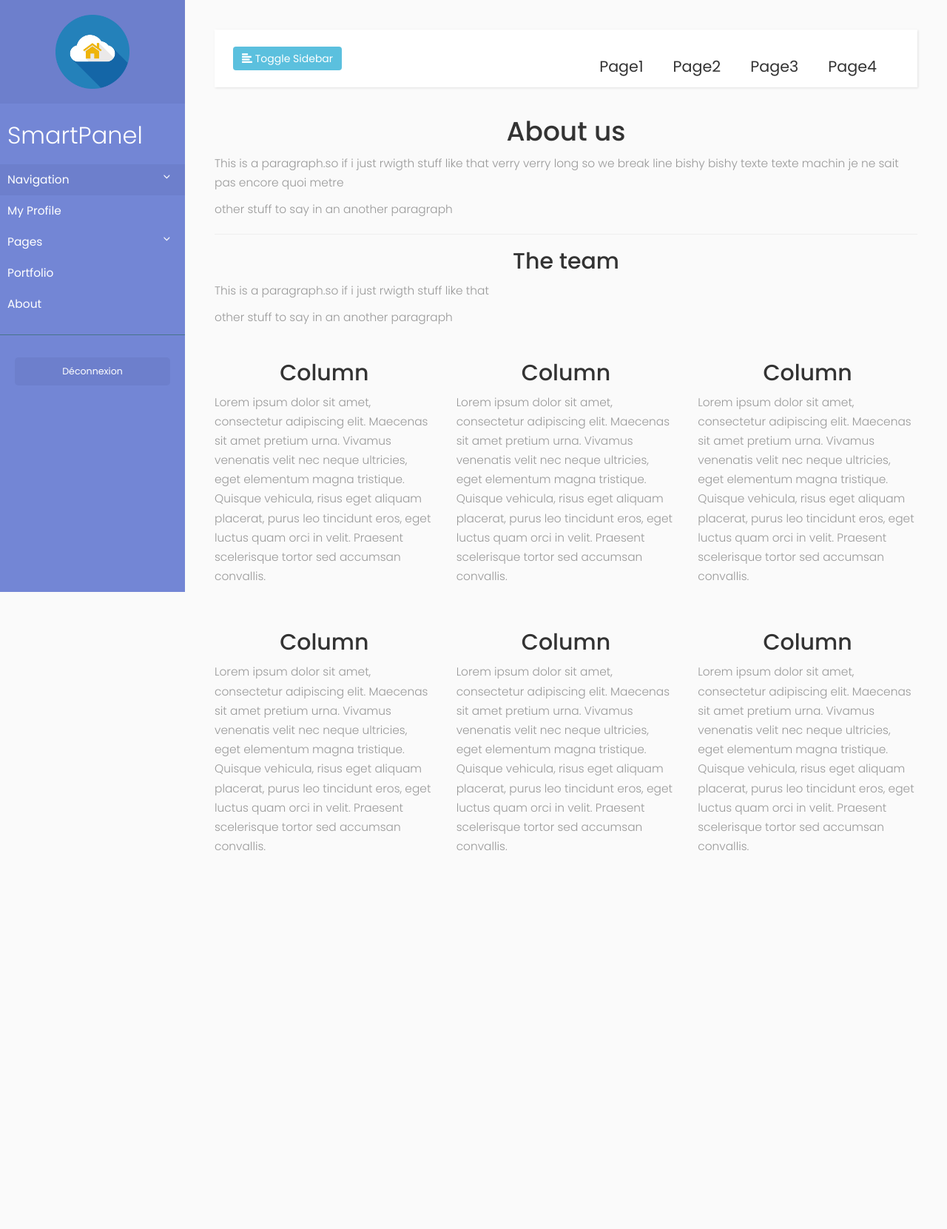
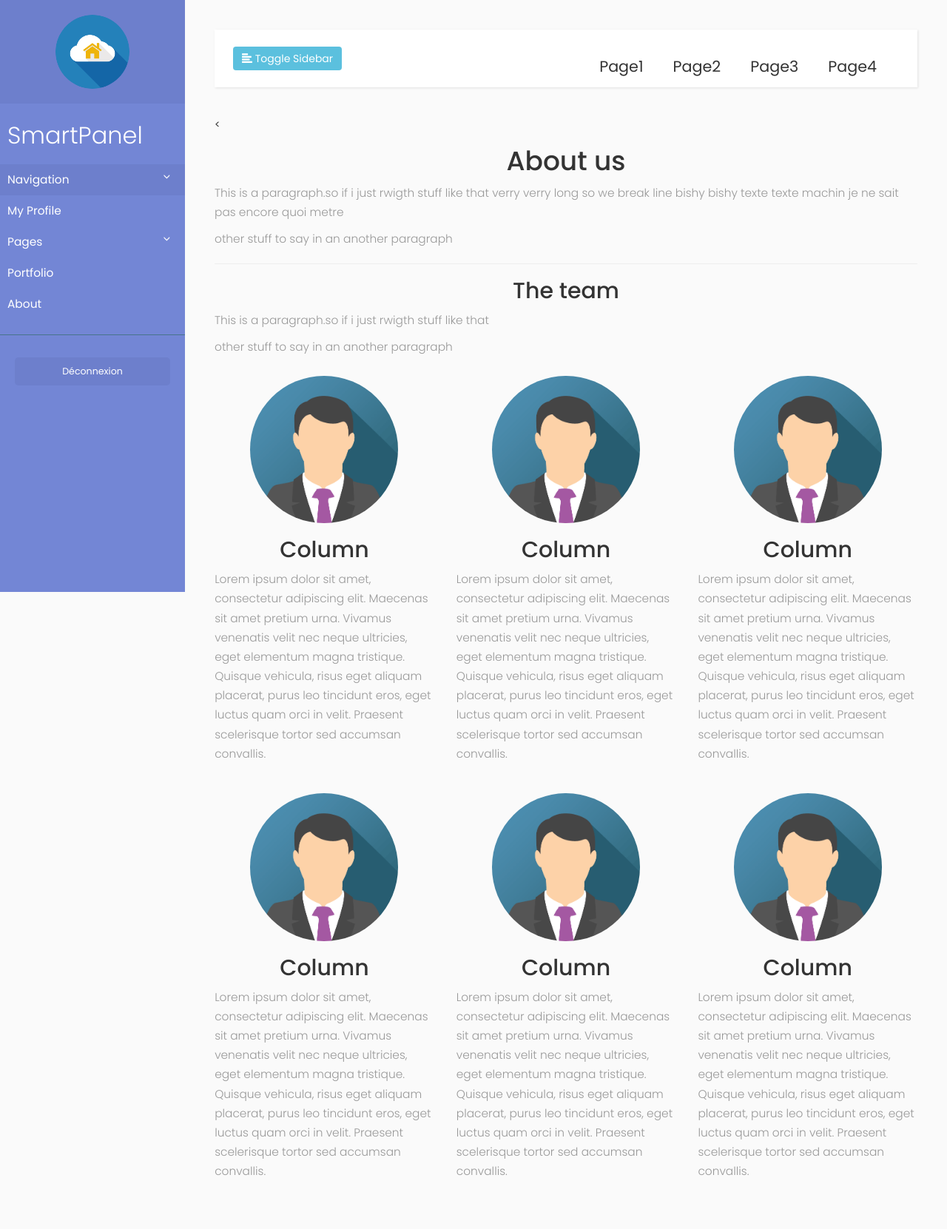
Before and after one commit to paul-arthurthiery/app-it, a PHP site: template Vue/about.php in a window 1280 px wide. Shown: the whole page at 74% size. Before the commit the page ends 1149 px from the top, so only its background shows below. Run offline with PHP 8.4, Linux system fonts and the light colour scheme; the template is opened without the code that fills it, so the values that code supplies are empty; some libraries are stand-ins or nearby versions.

Commit message:
about avec des images de profiles
hehe

```diff
--- a/Vue/about.php
+++ b/Vue/about.php
@@ -3,6 +3,7 @@
 $contenu = '
 
 
+<
 <!DOCTYPE html>
 <html>
   <head>
@@ -10,6 +11,13 @@ $contenu = '
 <meta name="viewport" content="width=device-width, initial-scale=1">
 
     <style>
+    img {
+    border-radius: 50%;
+    display: block;
+    margin: 0 auto;
+}
+
+
     h1 {
     text-align: center;
 }
@@ -55,7 +63,7 @@ body {
 
 /* Create three equal columns that floats next to each other */
 .column {
-    float: left;
+    float: right;
     width: 33.33%;
     padding: 15px;
 }
@@ -80,7 +88,7 @@ body {
 
   <body>
 
-	<h1 class="titre" >About us </h1>
+  <h1 class="titre" >About us</h1>
   <p>This is a paragraph.so if i just rwigth stuff like that verry verry long  so we break line bishy bishy texte texte machin je ne sait pas encore quoi metre
 
   </p>
@@ -98,26 +106,32 @@ body {
 
 <div class="row">
   <div class="column">
+    <img src="img_avatar.png" alt="Avatar" style="width:200px" align="middle">
     <h2>Column</h2>
     <p>Lorem ipsum dolor sit amet, consectetur adipiscing elit. Maecenas sit amet pretium urna. Vivamus venenatis velit nec neque ultricies, eget elementum magna tristique. Quisque vehicula, risus eget aliquam placerat, purus leo tincidunt eros, eget luctus quam orci in velit. Praesent scelerisque tortor sed accumsan convallis.</p>
   </div>
   <div class="column">
+    <img src="img_avatar.png" alt="Avatar" style="width:200px" align="middle">
     <h2>Column</h2>
     <p>Lorem ipsum dolor sit amet, consectetur adipiscing elit. Maecenas sit amet pretium urna. Vivamus venenatis velit nec neque ultricies, eget elementum magna tristique. Quisque vehicula, risus eget aliquam placerat, purus leo tincidunt eros, eget luctus quam orci in velit. Praesent scelerisque tortor sed accumsan convallis.</p>
   </div>
   <div class="column">
+    <img src="img_avatar.png" alt="Avatar" style="width:200px" align="middle">
     <h2>Column</h2>
     <p>Lorem ipsum dolor sit amet, consectetur adipiscing elit. Maecenas sit amet pretium urna. Vivamus venenatis velit nec neque ultricies, eget elementum magna tristique. Quisque vehicula, risus eget aliquam placerat, purus leo tincidunt eros, eget luctus quam orci in velit. Praesent scelerisque tortor sed accumsan convallis.</p>
   </div>
   <div class="column">
+    <img src="img_avatar.png" alt="Avatar" style="width:200px" align="middle">
     <h2>Column</h2>
     <p>Lorem ipsum dolor sit amet, consectetur adipiscing elit. Maecenas sit amet pretium urna. Vivamus venenatis velit nec neque ultricies, eget elementum magna tristique. Quisque vehicula, risus eget aliquam placerat, purus leo tincidunt eros, eget luctus quam orci in velit. Praesent scelerisque tortor sed accumsan convallis.</p>
   </div>
   <div class="column">
+    <img src="img_avatar.png" alt="Avatar" style="width:200px" align="middle">
     <h2>Column</h2>
     <p>Lorem ipsum dolor sit amet, consectetur adipiscing elit. Maecenas sit amet pretium urna. Vivamus venenatis velit nec neque ultricies, eget elementum magna tristique. Quisque vehicula, risus eget aliquam placerat, purus leo tincidunt eros, eget luctus quam orci in velit. Praesent scelerisque tortor sed accumsan convallis.</p>
   </div>
   <div class="column">
+    <img src="img_avatar.png" alt="Avatar" style="width:200px" align="middle">
     <h2>Column</h2>
     <p>Lorem ipsum dolor sit amet, consectetur adipiscing elit. Maecenas sit amet pretium urna. Vivamus venenatis velit nec neque ultricies, eget elementum magna tristique. Quisque vehicula, risus eget aliquam placerat, purus leo tincidunt eros, eget luctus quam orci in velit. Praesent scelerisque tortor sed accumsan convallis.</p>
   </div>
@@ -128,7 +142,6 @@ body {
   </body>
 </html>
 
-
 ';
 
 include('gabarit.php')
```
Also changed, not shown: 1 other file. Lines whose indentation alone changed are shown as unchanged.
